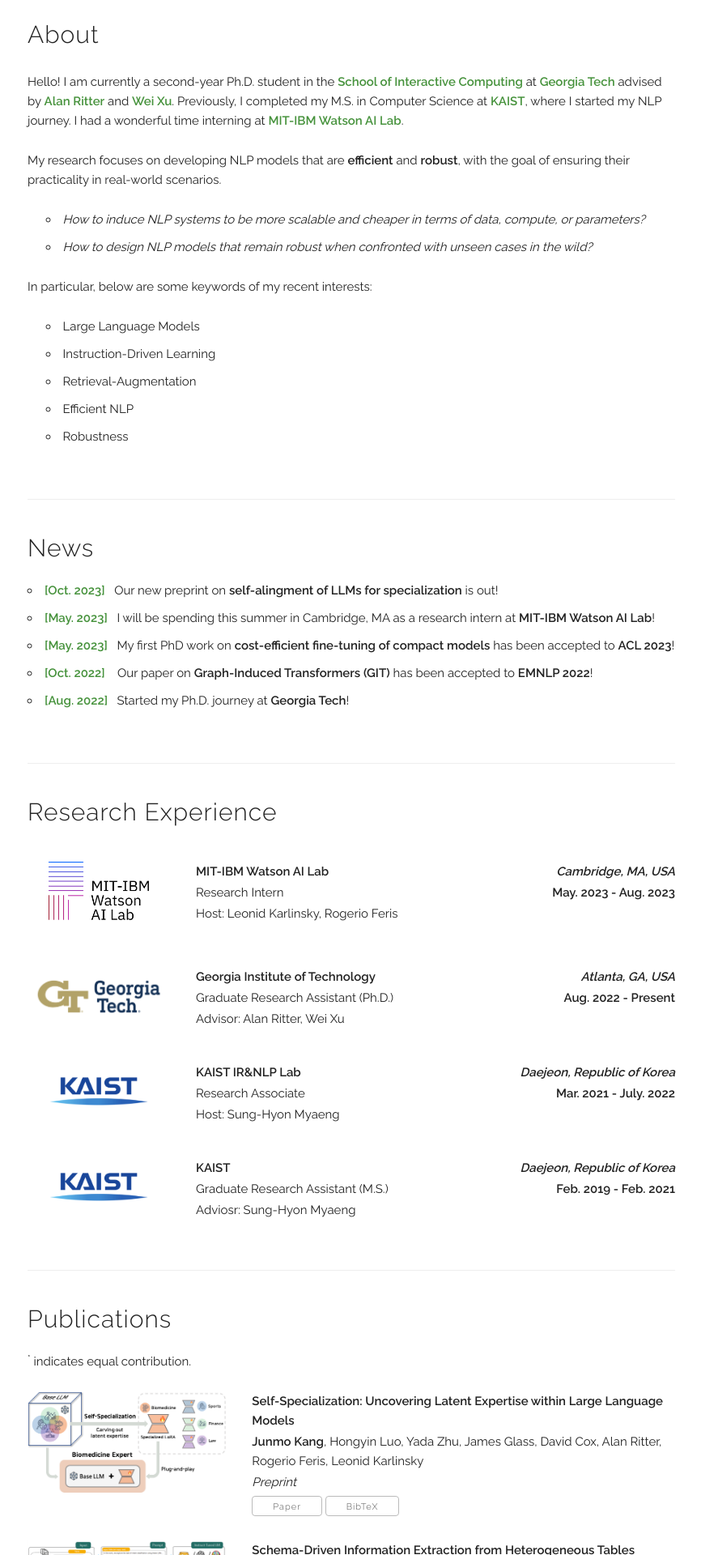
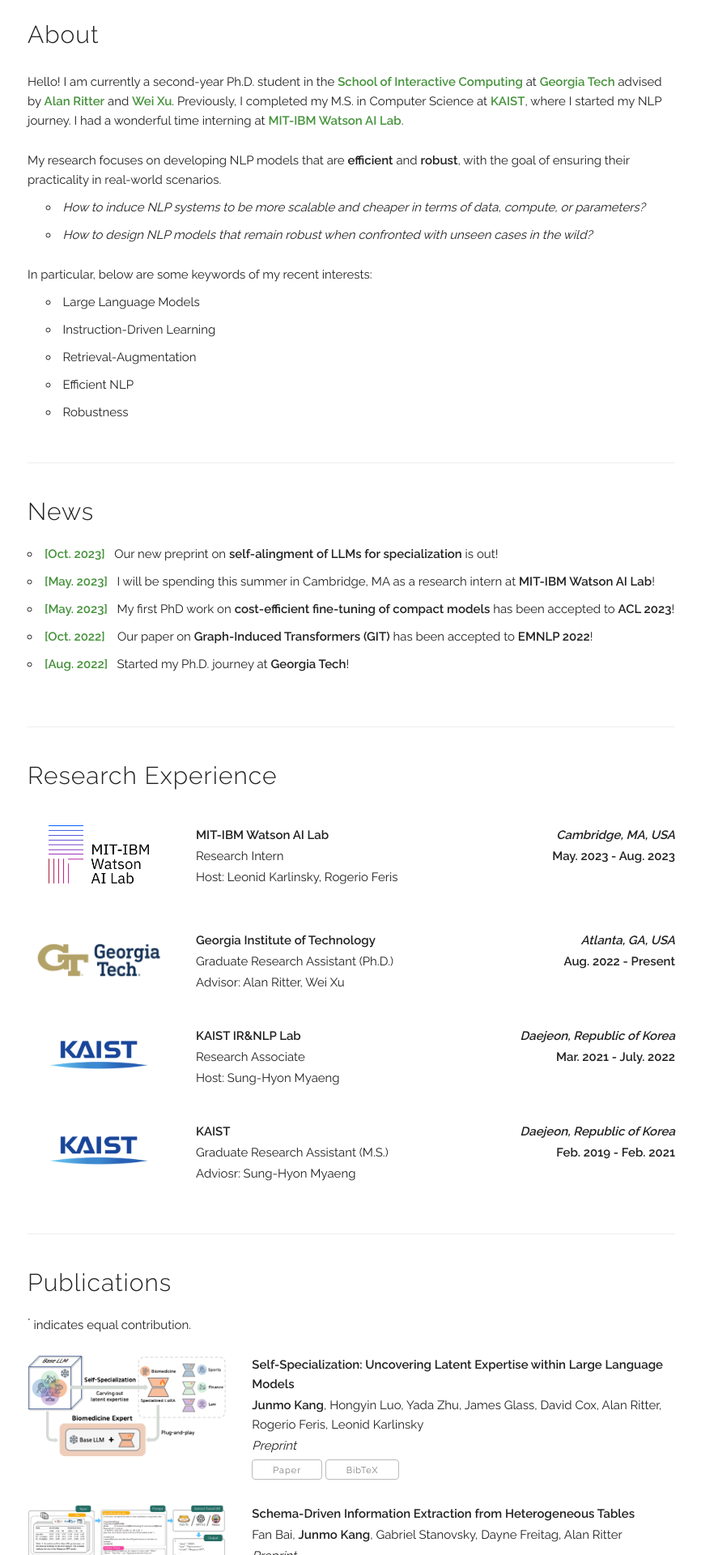
Before and after one commit to jm-kang/jm-kang.github.io, a Jekyll site: the page built from index.html, in a window 1280 px wide. Shown: the part 387-2307 px from the top of the page at 81% size, without its empty margins (206-1072 px from the left). Built offline with Jekyll 4.4.1, drawn with Linux system fonts in a browser that asks for light colours; some web fonts are replaced.

Commit message:
no message

```diff
--- a/index.html
+++ b/index.html
@@ -13,7 +13,7 @@
     <p>
       My research focuses on developing NLP models that are <b>efficient</b> and <b>robust</b>, with the goal of ensuring their practicality in real-world scenarios.
     </p>
-    <ul style="margin-left: 1.5em;">
+    <ul style="margin-left: 1.5em; margin-top: -1em;">
       <li>
         <i>How to induce NLP systems to be more scalable and cheaper in terms of data, compute, or parameters?</i>
       </li>
@@ -24,7 +24,7 @@
     <p>
       In particular, below are some keywords of my recent interests:
     </p>
-    <ul style="margin-left: 1.5em;">
+    <ul style="margin-left: 1.5em; margin-top: -1em; margin-bottom: -1em">
       <li>
         Large Language Models
       </li>
```
